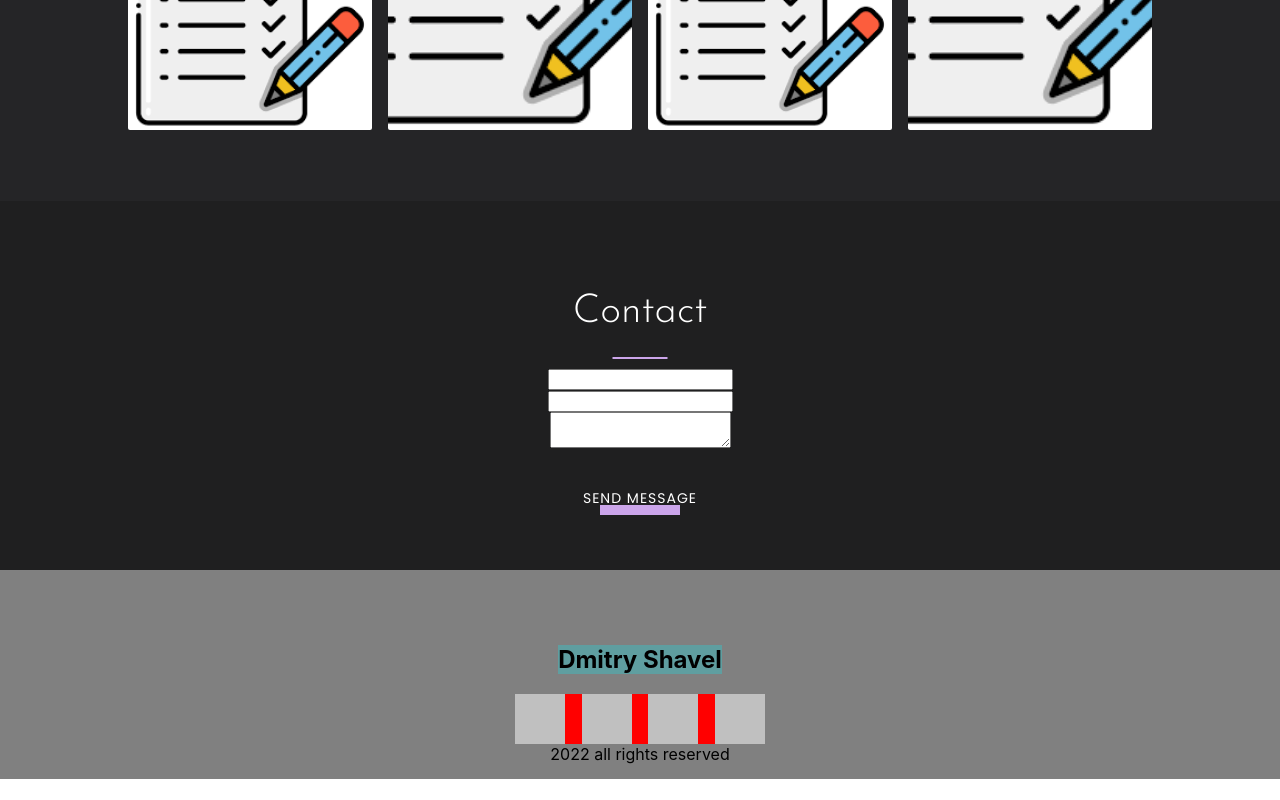
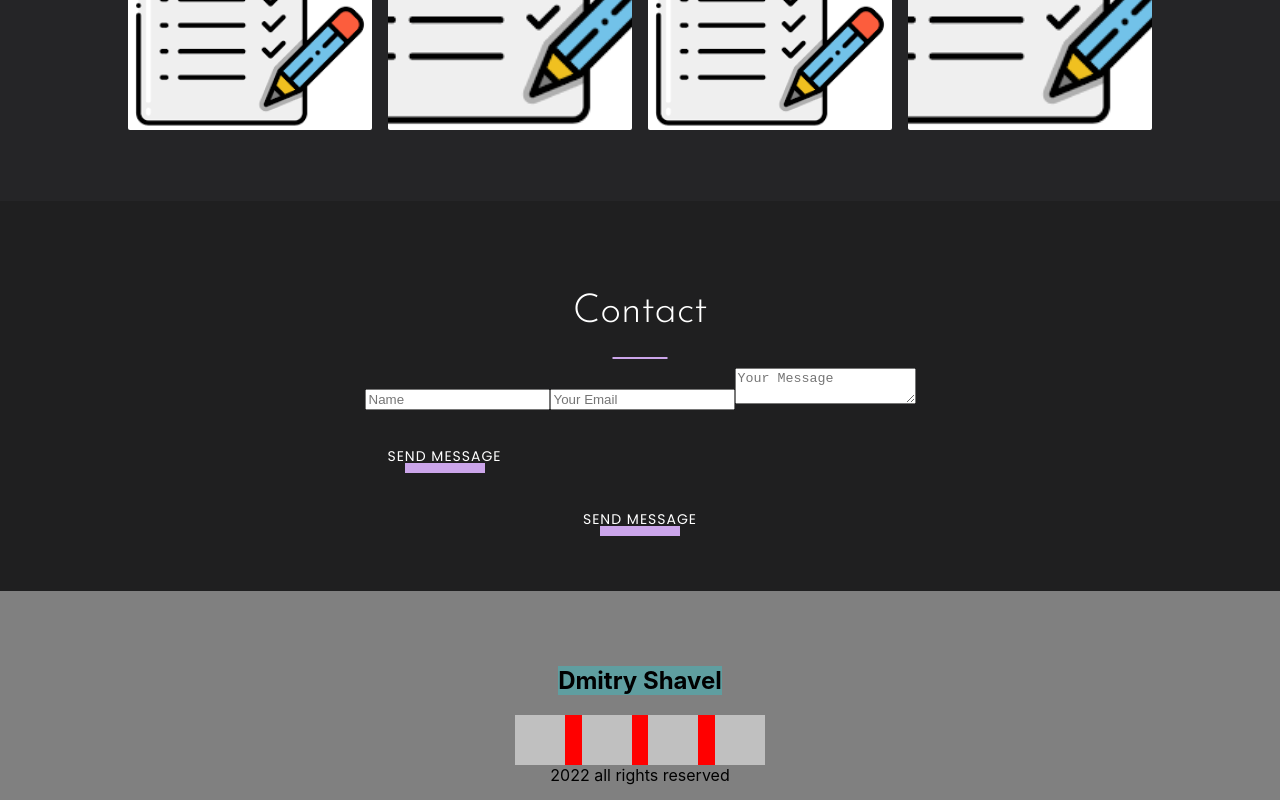
Before and after one commit to ShavelD/Portfolio-react, a React (Create React App) app: page / in a window 1280 px wide. Shown: the part 2134-2934 px from the top of the page. Before the commit the page ends 2913 px from the top, so only its background shows below. Built offline with nearby package versions, Linux system fonts and the light colour scheme.

Commit message:
fix projects

```diff
--- a/package.json
+++ b/package.json
@@ -7,6 +7,8 @@
     "@testing-library/jest-dom": "^5.16.5",
     "@testing-library/react": "^13.3.0",
     "@testing-library/user-event": "^13.5.0",
+    "axios": "^1.3.4",
+    "formik": "^2.2.9",
     "gh-pages": "^4.0.0",
     "node-sass": "^8.0.0",
     "react": "^18.2.0",
--- a/src/contacts/Contacts.js
+++ b/src/contacts/Contacts.js
@@ -2,18 +2,17 @@ import React from 'react';
 import s from './Contacts.module.scss'
 import sContainer from './../common/styles/Container.module.css'
 import Title from "../common/components/title/Title";
+import {ContactsForm} from "./contactsForm/ContactsForm";
 
 const Contacts = () => {
     return (
         <div id='Contacts' className={`${s.contactsBlock} ${sContainer.padding}`}>
             <div className={`${sContainer.container} ${s.container}`}>
                 <Title title={"Contact"}/>
-                <form className={s.contactsForm}>
-                    <label><input type={'text'}></input></label>
-                    <label><input type={'text'}></input></label>
-                    <label><textarea></textarea></label>
+                   <div>
+                       <ContactsForm />
+                   </div>
                     <button type="submit" >Send Message</button>
-                </form>
             </div>
         </div>
     );
--- /dev/null
+++ b/src/contacts/contactsForm/ContactsForm.js
@@ -0,0 +1,51 @@
+import {useFormik} from "formik";
+import s from './ContactsForm.module.css'
+import axios from "axios";
+
+
+export const ContactsForm = () => {
+
+    const formik = useFormik({
+        initialValues: {
+            email: '',
+            name: '',
+            message: '',
+
+        },
+        onSubmit: values => {
+            axios.post('https://gmail-smtps.vercel.app/sendMessage', {
+                email: values.email,
+                name: values.name,
+                message: values.message
+            }).then(() => {
+                alert('Thanks')
+                formik.resetForm()
+            })
+                .finally(() => {
+                    formik.resetForm()
+                })
+        },
+
+    })
+
+    return (
+        <div className={s.container}>
+            <form className={s.form} onSubmit={formik.handleSubmit}>
+                <label>
+                    <input className={s.input} type="text" placeholder={'Name'}
+                           {...formik.getFieldProps('name')}/>
+                </label>
+                <label>
+                    <input className={s.input} type="text" placeholder={'Your Email'}
+                           {...formik.getFieldProps('email')}/>
+                </label>
+                <label>
+                        <textarea className={s.textarea} placeholder={'Your Message'}
+                                  {...formik.getFieldProps('message')}/>
+                </label>
+                <button className={s.btn} type="submit">SEND MESSAGE</button>
+            </form>
+        </div>
+    )
+
+}
```
Also changed, not shown: src/contacts/contactsForm/ContactsForm.module.css (added), src/footer/Footer.js (line endings or trailing spaces).
